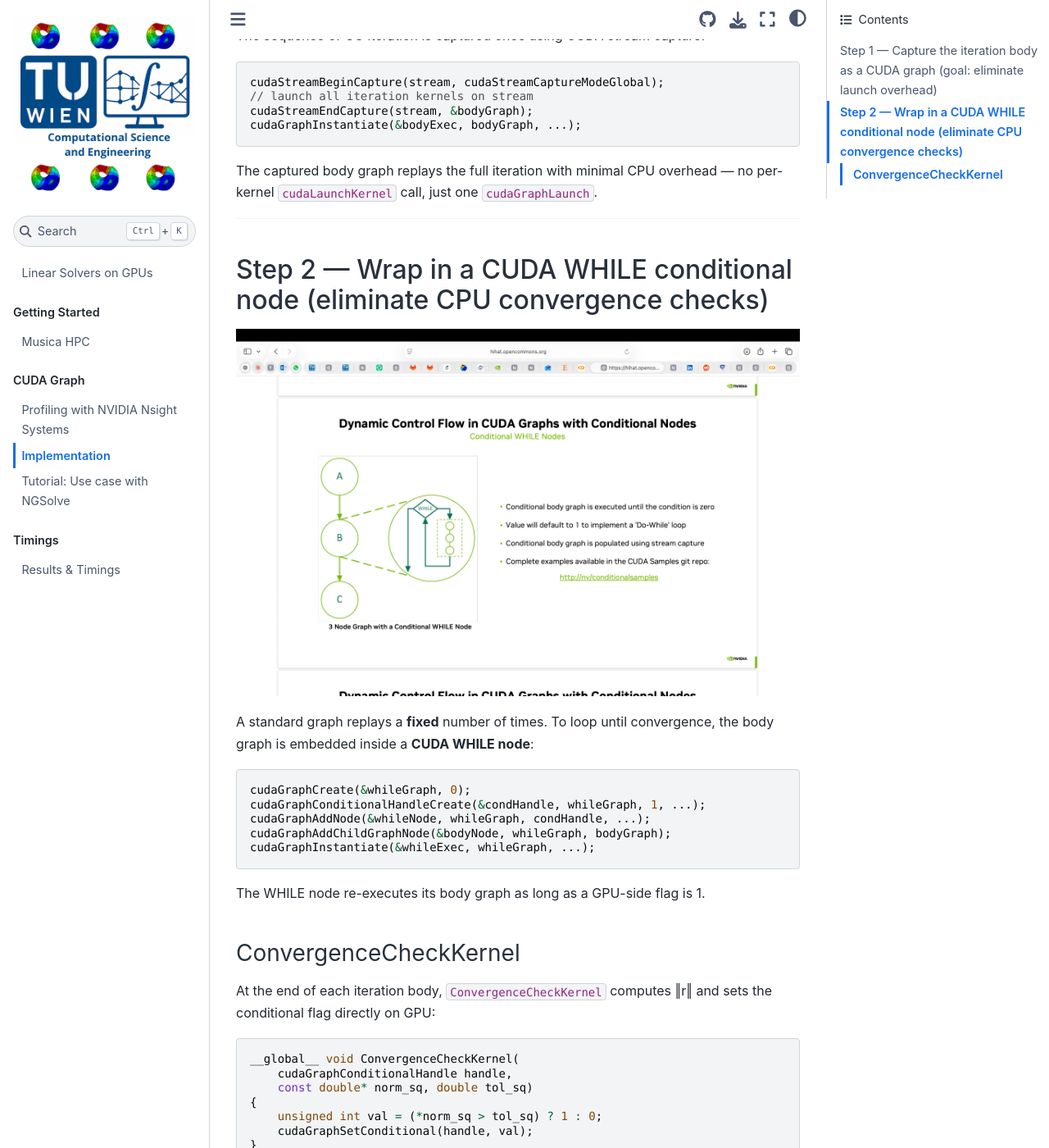
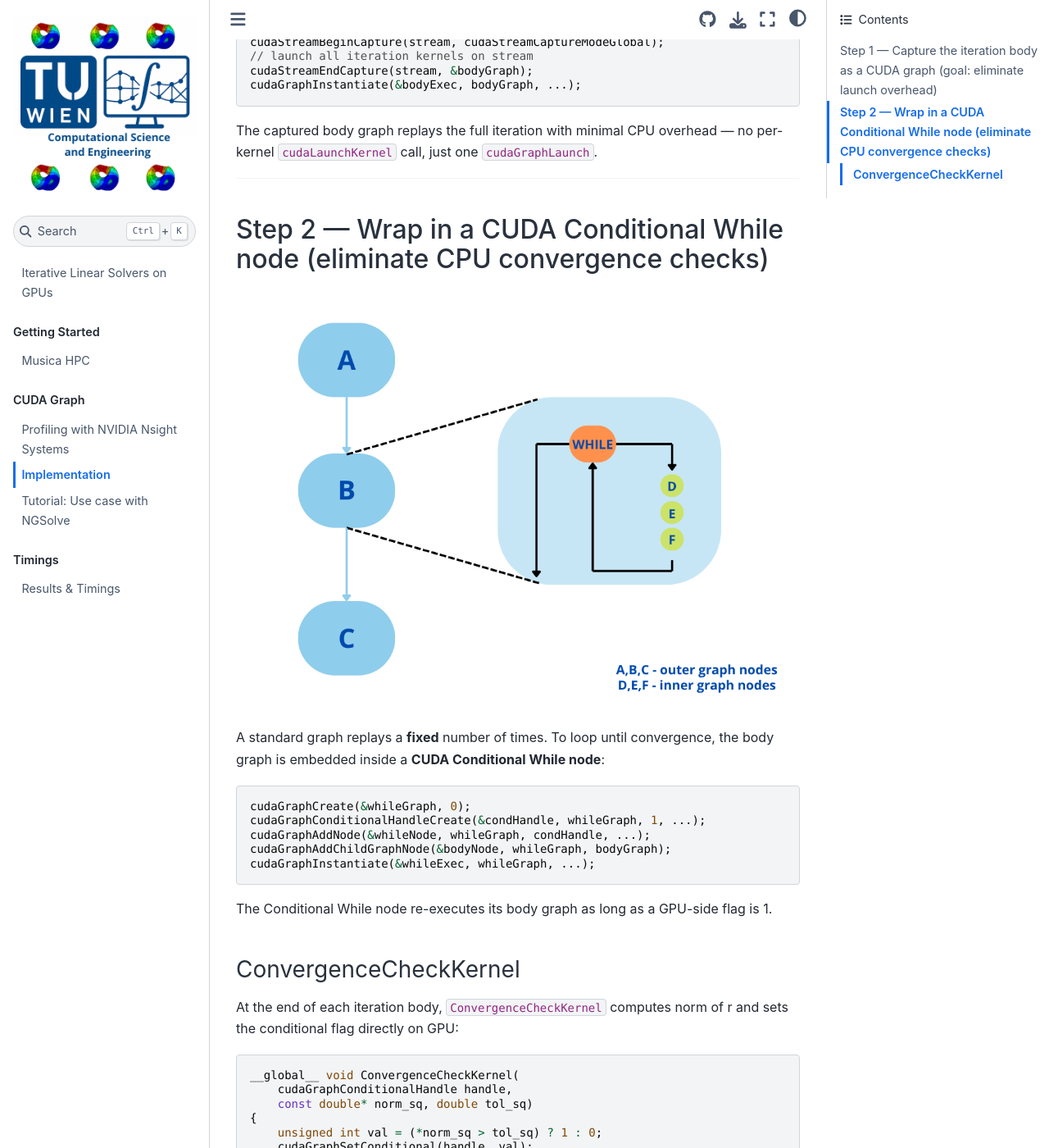
Before and after one commit to natalia342N/ngs26_linearsolvers_gpu, a Jupyter Book: the page built from docs/implementation.md, in a window 1280 px wide and 1400 px high, scrolled down 1003 px. Shown: the whole window at 82% size. Built offline with Jupyter Book 1.0.4 settings and Sphinx 7.4.7 and the Sphinx Book theme 1.1.4, drawn with Linux system fonts in a browser that asks for light colours; some of the changed text lies outside the part shown.

Commit message:
add pictures

````diff
--- a/docs/implementation.md
+++ b/docs/implementation.md
@@ -1,8 +1,4 @@
 # Implementation
-
-```{danger}
-Screenshot will be replaced soon.
-```
 
 `DevCGSolver` implements the preconditioned CG method entirely on the GPU using
 a **CUDA Conditional Graph** — a conditional while graph node that keeps the
@@ -14,7 +10,7 @@
 
 ## Step 1 — Capture the iteration body as a CUDA graph (goal: eliminate launch overhead)
 
-![Timeline overview](pictures/implementation_step1.png)
+![Timeline overview](pictures/impl1_canva.png)
 
 The sequence of CG iteration is captured once using CUDA stream capture:
 
@@ -30,13 +26,13 @@
 
 ---
 
-## Step 2 — Wrap in a CUDA WHILE conditional node (eliminate CPU convergence checks)
+## Step 2 — Wrap in a CUDA Conditional While node (eliminate CPU convergence checks)
 
 
-![Timeline overview](pictures/implementation_step2.png)
+![Timeline overview](pictures/impl2_canva.png)
 
 A standard graph replays a **fixed** number of times. To loop until convergence,
-the body graph is embedded inside a **CUDA WHILE node**:
+the body graph is embedded inside a **CUDA Conditional While node**:
 
 ```cpp
 cudaGraphCreate(&whileGraph, 0);
@@ -46,11 +42,11 @@
 cudaGraphInstantiate(&whileExec, whileGraph, ...);
 ```
 
-The WHILE node re-executes its body graph as long as a GPU-side flag is 1.
+The Conditional While node re-executes its body graph as long as a GPU-side flag is 1.
 
 ### ConvergenceCheckKernel
 
-At the end of each iteration body, `ConvergenceCheckKernel` computes ‖r‖ and
+At the end of each iteration body, `ConvergenceCheckKernel` computes norm of r and
 sets the conditional flag directly on GPU:
 
 ```cpp
--- a/docs/intro.md
+++ b/docs/intro.md
@@ -1,4 +1,4 @@
-# Linear Solvers on GPUs
+# Iterative Linear Solvers on GPUs
 
 **Natalia Tylek — TU Wien**
 
````
Also changed, not shown: docs/pictures/impl1_canva.png (added), docs/pictures/impl2_canva.png (added).
